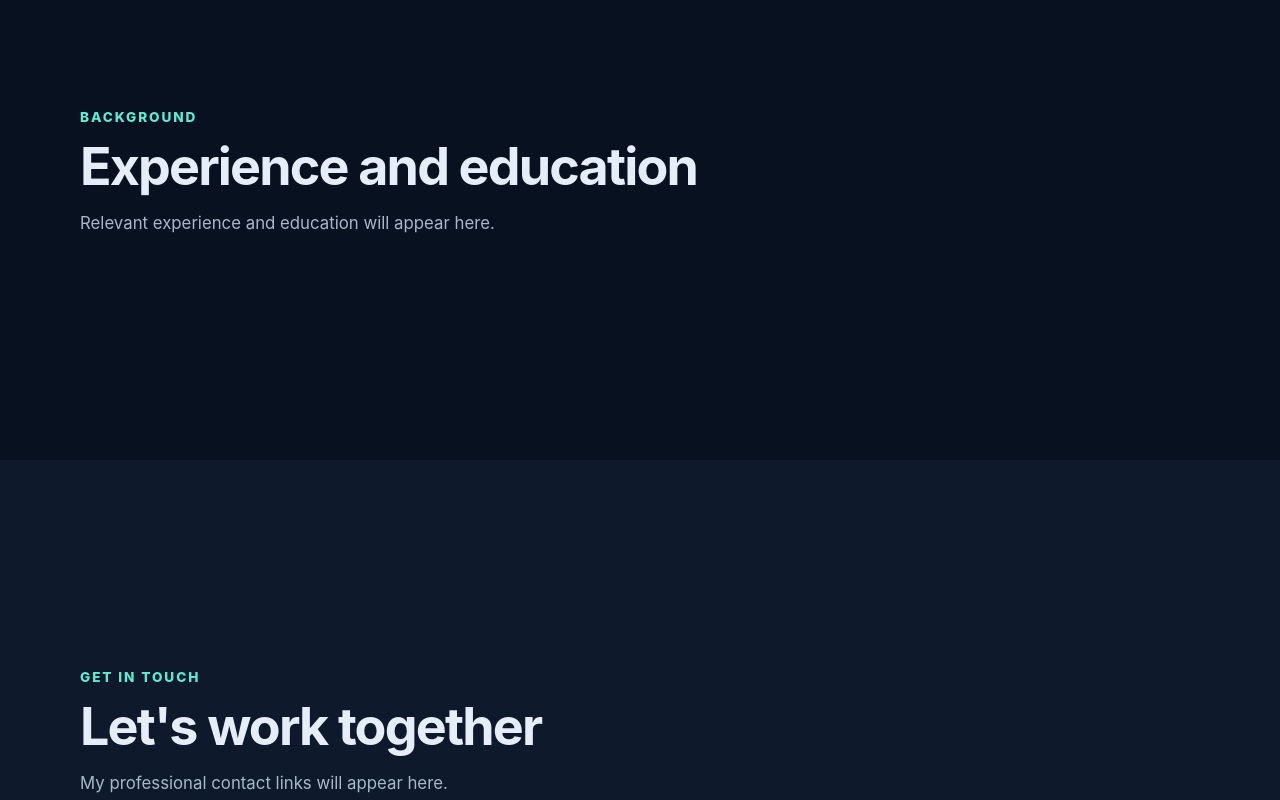
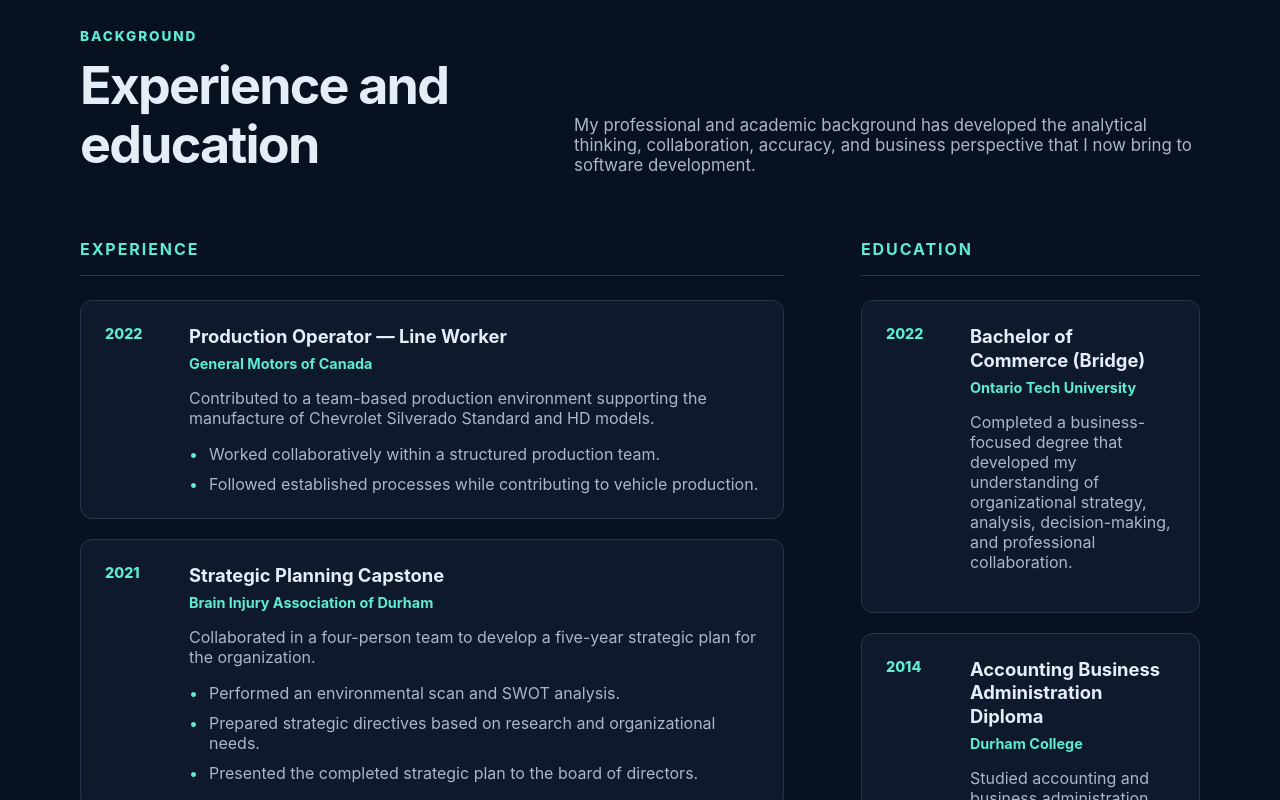
Before and after one commit to MathieuSmuk/html-portfolio, a React (Vite) app: page / in a window 1280 px wide. Shown: the part 4680-5480 px from the top of the page. Built offline with nearby package versions, Linux system fonts and the light colour scheme.

Commit message:
Add Experience and Education section

```diff
--- a/src/App.jsx
+++ b/src/App.jsx
@@ -1,6 +1,7 @@
 import Footer from "./components/Footer.jsx";
 import Navbar from "./components/Navbar.jsx";
 import About from "./sections/About.jsx";
+import ExperienceEducation from "./sections/ExperienceEducation.jsx";
 import Hero from "./sections/Hero.jsx";
 import Projects from "./sections/Projects.jsx";
 import Skills from "./sections/Skills.jsx";
@@ -23,15 +24,7 @@ function App() {
 
         <Skills />
 
-        <section className="section" id="experience">
-          <div className="container">
-            <p className="section-label">Background</p>
-            <h2>Experience and education</h2>
-            <p className="section-placeholder">
-              Relevant experience and education will appear here.
-            </p>
-          </div>
-        </section>
+        <ExperienceEducation />
 
         <section className="section section-muted" id="contact">
           <div className="container">
--- /dev/null
+++ b/src/components/CareerEntry.jsx
@@ -0,0 +1,29 @@
+function CareerEntry({ entry }) {
+  const { date, title, organization, summary, achievements } = entry;
+  const hasAchievements = achievements.length > 0;
+
+  return (
+    <article className="career-entry">
+      <p className="career-date">{date}</p>
+
+      <div className="career-entry-content">
+        <header className="career-entry-heading">
+          <h4>{title}</h4>
+          <p>{organization}</p>
+        </header>
+
+        <p className="career-summary">{summary}</p>
+
+        {hasAchievements && (
+          <ul className="career-achievements">
+            {achievements.map((achievement) => (
+              <li key={achievement}>{achievement}</li>
+            ))}
+          </ul>
+        )}
+      </div>
+    </article>
+  );
+}
+
+export default CareerEntry;
--- /dev/null
+++ b/src/data/career.js
@@ -0,0 +1,64 @@
+const experience = [
+  {
+    id: "general-motors",
+    date: "2022",
+    title: "Production Operator — Line Worker",
+    organization: "General Motors of Canada",
+    summary:
+      "Contributed to a team-based production environment supporting the manufacture of Chevrolet Silverado Standard and HD models.",
+    achievements: [
+      "Worked collaboratively within a structured production team.",
+      "Followed established processes while contributing to vehicle production.",
+    ],
+  },
+  {
+    id: "biad-capstone",
+    date: "2021",
+    title: "Strategic Planning Capstone",
+    organization: "Brain Injury Association of Durham",
+    summary:
+      "Collaborated in a four-person team to develop a five-year strategic plan for the organization.",
+    achievements: [
+      "Performed an environmental scan and SWOT analysis.",
+      "Prepared strategic directives based on research and organizational needs.",
+      "Presented the completed strategic plan to the board of directors.",
+    ],
+  },
+  {
+    id: "drps-finance-placement",
+    date: "2014",
+    title: "Finance Department Field Placement",
+    organization: "Durham Regional Police Service",
+    summary:
+      "Supported finance-related work requiring accuracy, independent analysis, teamwork, and careful handling of confidential information.",
+    achievements: [
+      "Recorded accounts-receivable and accounts-payable invoices electronically.",
+      "Analyzed financial statements and resolved discrepancies.",
+      "Counted charitable cash donations with a team and reported findings to supervisors.",
+      "Followed organizational confidentiality policies and procedures.",
+    ],
+  },
+];
+
+const education = [
+  {
+    id: "ontario-tech-commerce",
+    date: "2022",
+    title: "Bachelor of Commerce (Bridge)",
+    organization: "Ontario Tech University",
+    summary:
+      "Completed a business-focused degree that developed my understanding of organizational strategy, analysis, decision-making, and professional collaboration.",
+    achievements: [],
+  },
+  {
+    id: "durham-college-accounting",
+    date: "2014",
+    title: "Accounting Business Administration Diploma",
+    organization: "Durham College",
+    summary:
+      "Studied accounting and business administration, building a foundation in financial information, business processes, accuracy, and organization.",
+    achievements: [],
+  },
+];
+
+export { education, experience };
--- /dev/null
+++ b/src/sections/ExperienceEducation.jsx
@@ -0,0 +1,47 @@
+import CareerEntry from "../components/CareerEntry.jsx";
+import { education, experience } from "../data/career.js";
+
+function ExperienceEducation() {
+  return (
+    <section className="section experience-section" id="experience">
+      <div className="container">
+        <div className="experience-heading">
+          <div>
+            <p className="section-label">Background</p>
+            <h2>Experience and education</h2>
+          </div>
+
+          <p className="experience-introduction">
+            My professional and academic background has developed the analytical
+            thinking, collaboration, accuracy, and business perspective that I
+            now bring to software development.
+          </p>
+        </div>
+
+        <div className="career-columns">
+          <div className="career-column">
+            <h3>Experience</h3>
+
+            <div className="career-list">
+              {experience.map((entry) => (
+                <CareerEntry key={entry.id} entry={entry} />
+              ))}
+            </div>
+          </div>
+
+          <div className="career-column">
+            <h3>Education</h3>
+
+            <div className="career-list">
+              {education.map((entry) => (
+                <CareerEntry key={entry.id} entry={entry} />
+              ))}
+            </div>
+          </div>
+        </div>
+      </div>
+    </section>
+  );
+}
+
+export default ExperienceEducation;
--- a/src/styles/index.css
+++ b/src/styles/index.css
@@ -550,6 +550,125 @@ h2 {
   font-weight: 700;
 }
 
+.experience-section {
+  min-height: auto;
+}
+
+.experience-heading {
+  display: grid;
+  grid-template-columns: minmax(0, 0.8fr) minmax(0, 1.2fr);
+  gap: clamp(2rem, 6vw, 6rem);
+  align-items: end;
+  margin-bottom: 4rem;
+}
+
+.experience-heading h2 {
+  margin-bottom: 0;
+}
+
+.experience-introduction {
+  max-width: 62ch;
+  margin: 0;
+  color: var(--color-text-muted);
+  font-size: 1.05rem;
+}
+
+.career-columns {
+  display: grid;
+  grid-template-columns: minmax(0, 1.35fr) minmax(0, 0.65fr);
+  gap: clamp(2rem, 6vw, 5rem);
+  align-items: start;
+}
+
+.career-column > h3 {
+  margin: 0 0 1.5rem;
+  padding-bottom: 1rem;
+  color: var(--color-accent);
+  border-bottom: 1px solid var(--color-border);
+  font-size: 1rem;
+  letter-spacing: 0.12em;
+  text-transform: uppercase;
+}
+
+.career-list {
+  display: grid;
+  gap: 1.25rem;
+}
+
+.career-entry {
+  display: grid;
+  grid-template-columns: 4rem minmax(0, 1fr);
+  gap: 1.25rem;
+  padding: 1.5rem;
+  background: var(--color-surface);
+  border: 1px solid var(--color-border);
+  border-radius: var(--border-radius);
+  transition:
+    border-color var(--transition),
+    transform var(--transition);
+}
+
+.career-entry:hover {
+  border-color: var(--color-accent);
+  transform: translateY(-3px);
+}
+
+.career-date {
+  margin: 0;
+  color: var(--color-accent);
+  font-size: 0.9rem;
+  font-weight: 800;
+}
+
+.career-entry-content {
+  min-width: 0;
+}
+
+.career-entry-heading {
+  margin-bottom: 1rem;
+}
+
+.career-entry-heading h4 {
+  margin: 0 0 0.35rem;
+  color: var(--color-text);
+  font-size: 1.15rem;
+  line-height: 1.3;
+}
+
+.career-entry-heading p {
+  margin: 0;
+  color: var(--color-accent);
+  font-size: 0.9rem;
+  font-weight: 700;
+}
+
+.career-summary {
+  margin-bottom: 1rem;
+  color: var(--color-text-muted);
+}
+
+.career-achievements {
+  display: grid;
+  gap: 0.65rem;
+  margin: 0;
+  padding: 0;
+  color: var(--color-text-muted);
+  list-style: none;
+}
+
+.career-achievements li {
+  position: relative;
+  padding-left: 1.25rem;
+}
+
+.career-achievements li::before {
+  position: absolute;
+  top: 0;
+  left: 0;
+  color: var(--color-accent);
+  content: "•";
+}
+
 .site-footer {
   padding-block: 2rem;
   color: var(--color-text-muted);
@@ -625,6 +744,16 @@ h2 {
   .skill-group-list {
     grid-template-columns: 1fr;
   }
+
+  .experience-heading {
+    grid-template-columns: 1fr;
+    gap: 1rem;
+  }
+
+  .career-columns {
+    grid-template-columns: 1fr;
+    gap: 3rem;
+  }
 }
 
 @media (max-width: 480px) {
@@ -644,6 +773,11 @@ h2 {
   .button {
     width: 100%;
   }
+
+  .career-entry {
+    grid-template-columns: 1fr;
+    gap: 0.75rem;
+  }
 }
 
 @media (prefers-reduced-motion: reduce) {
```
